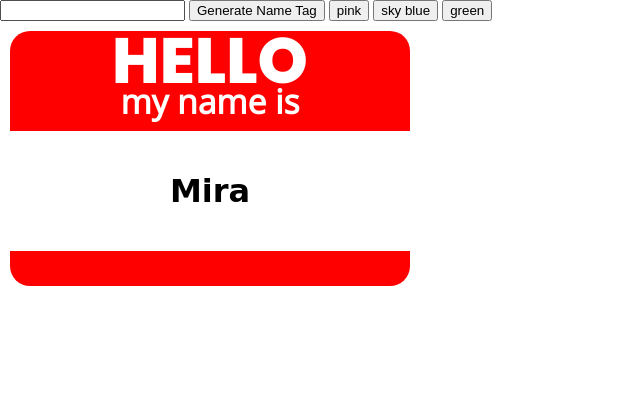
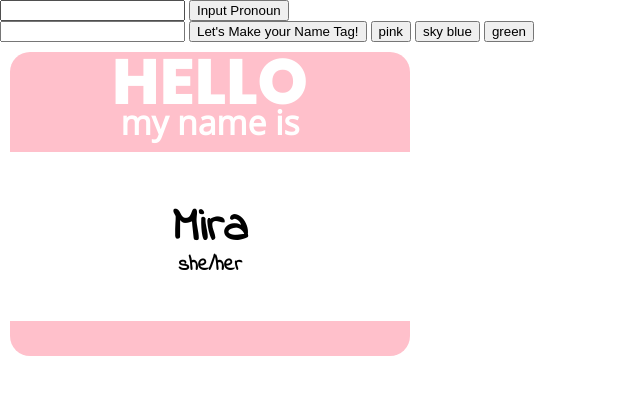
Before and after one commit to mira-kine/lab-03a-better-nametag, a plain HTML site: page index.html in a window 1280 px wide. Both pictures are taken after a click on the button "pink". Shown: the whole page, without its empty margins (0-640 px from the left). Drawn offline with nearby package versions, Linux system fonts and the light colour scheme; files that its build step writes are made by us from their sources.

Commit message:
added pronoun button, color options

```diff
--- a/app.js
+++ b/app.js
@@ -2,9 +2,13 @@
 const nameInput = document.getElementById('name');
 const button = document.getElementById('generate');
 const firstName = document.getElementById('first-name');
-const pink = document.getElementById('pink');
-const skyBlue = document.getElementById('sky-blue');
-const green = document.getElementById('green');
+const button1 = document.getElementById('pink');
+const button2 = document.getElementById('skyBlue');
+const button3 = document.getElementById('green');
+const pronounInput = document.getElementById('pronoun')
+const button4 = document.getElementById('input');
+const myPronoun = document.getElementById('myPronoun');
+let count = 0;
 
 // initialize global state
 
@@ -16,5 +20,24 @@ const green = document.getElementById('green');
   button.addEventListener('click', ()=>{
     let newName = nameInput.value;
     firstName.textContent = newName;
+  });
 
+  button1.addEventListener('click', ()=>{
+    document.getElementById('header').style.backgroundColor = 'pink';
+    document.getElementById('footer').style.backgroundColor = 'pink';
   });
+
+  button2.addEventListener('click', ()=>{
+    document.getElementById('header').style.backgroundColor = 'skyBlue';
+    document.getElementById('footer').style.backgroundColor = 'skyBlue';
+  });
+
+  button3.addEventListener('click', ()=>{
+    document.getElementById('header').style.backgroundColor = 'green';
+    document.getElementById('footer').style.backgroundColor = 'green';
+  });
+
+  button4.addEventListener('click', ()=>{
+    let newPronoun = pronounInput.value;
+    myPronoun.textContent = newPronoun;
+  });
--- a/index.html
+++ b/index.html
@@ -14,16 +14,22 @@
     <link rel="preconnect" href="https://fonts.gstatic.com" crossorigin>
     <link href="https://fonts.googleapis.com/css2?family=Poppins:wght@400;800&display=swap" rel="stylesheet">
     <link href="https://fonts.googleapis.com/css2?family=Open+Sans:wght@300&display=swap" rel="stylesheet">
-
+    <link href="https://fonts.googleapis.com/css2?family=Indie+Flower&display=swap" rel="stylesheet">
     <title>Better Name Tag</title>
 </head>
 
 <body>
+
+    <sections id="pronounSection">
+        <input type="text" name="my-pronoun" id="pronoun">
+        <button id="input">Input Pronoun</button>
+    </sections>
+
     <section id="controls">
         <input type="text" name="name-tag-name" id="name">
-        <button id="generate">Generate Name Tag</button>
+        <button id="generate">Let's Make your Name Tag!</button>
         <button id="pink">pink</button>
-        <button id="sky-blue">sky blue</button>
+        <button id="skyBlue">sky blue</button>
         <button id="green">green</button>
     </section>
     <section id="name-tag">
@@ -31,7 +37,9 @@
             <h1>Hello</h1>
             <h2>my name is</h2>
         </header>
-        <main id="first-name">Mira</main>
+        <main class="tag" id="first-name">Mira
+            <div class="tag" id="myPronoun">she/her</div>
+        </main>
         <footer id="footer"></footer>
         <script type="module" src="./app.js"></script>
     </section>
--- a/styles/style.css
+++ b/styles/style.css
@@ -39,7 +39,7 @@ h2 {
 main {
     width: 400px;
     margin-left: 10px;
-    font-size: 2rem;
+    font-size: 3rem;
     font-family: cursive;
     font-weight: bold;
     padding-top: 40px;
@@ -59,6 +59,12 @@ header, footer {
     background-color: red;
 }
 
-header #pink {
-    background-color: pink;
+.tag {
+    max-height: 270px;
+    font-family:'Indie Flower', cursive;
 }
+
+#myPronoun {
+    font-size: 1.3rem;
+    margin-top: -13px;
+}
```
